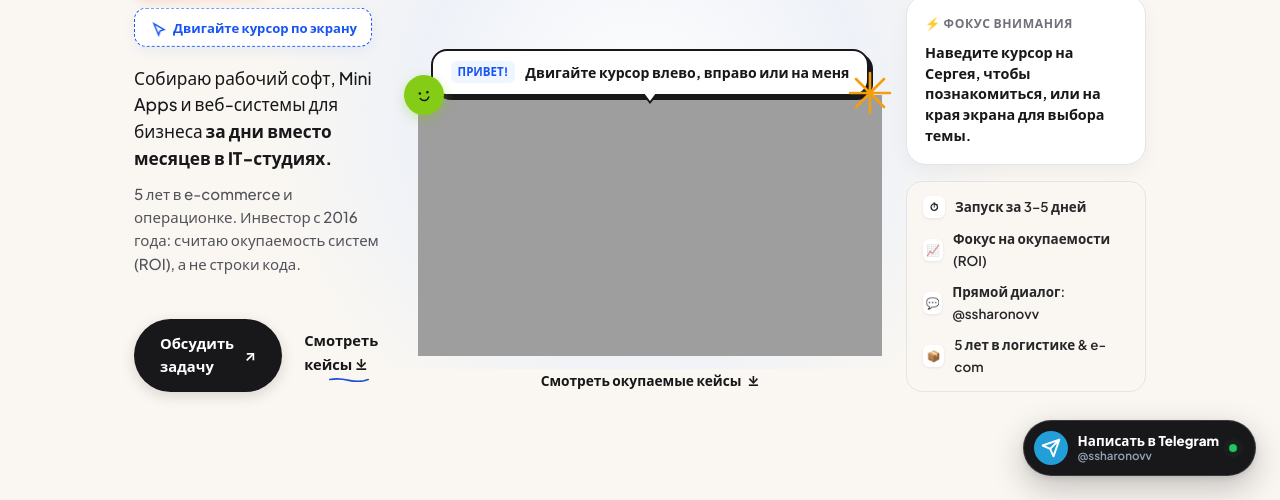
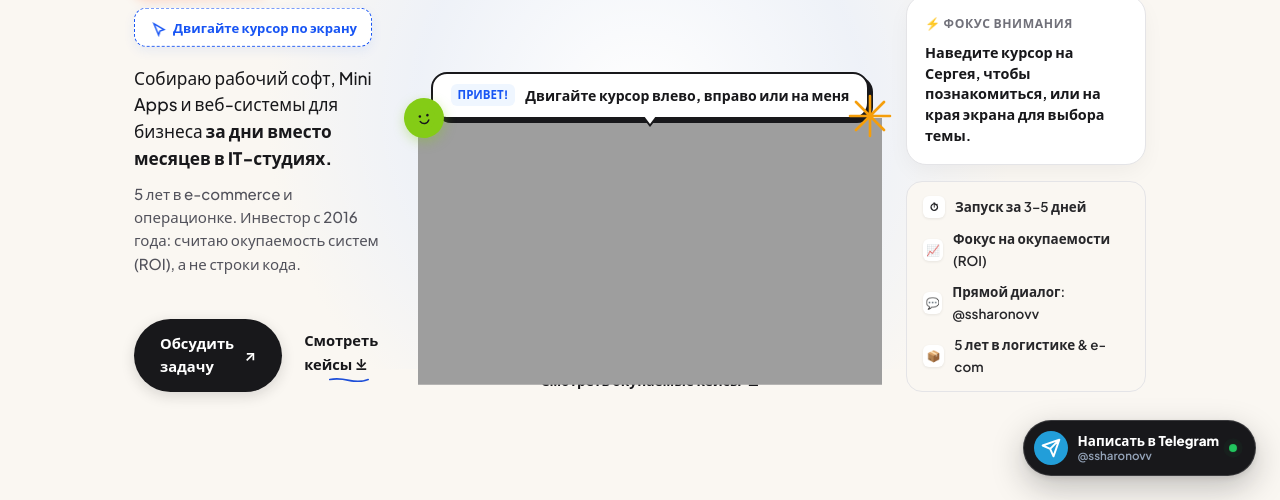
Before and after one commit to GreMZaa/portfolio, a website built with Vite: page index.html in a window 1280 px wide. Shown: the part 300-800 px from the top of the page. Built offline with nearby package versions, Linux system fonts and the light colour scheme; a web font is replaced by a local one.

Commit message:
fix(hero): clip table bottom 8%, make canvas 620px wide, align character to bottom of hero section

```diff
--- a/styles/main.css
+++ b/styles/main.css
@@ -897,11 +897,14 @@ button {
 .sri-canvas-stage {
   position: relative;
   width: 100%;
-  max-width: 580px;
-  aspect-ratio: 16 / 9;
+  max-width: 620px;
+  aspect-ratio: 16 / 10;
   background: transparent;
   cursor: crosshair;
-  overflow: visible;
+  overflow: hidden;
+  /* Clip the very bottom edge (table surface) */
+  clip-path: inset(0 0 8% 0);
+  margin-bottom: -52px; /* Pull up to compensate for clip */
 }
 
 #hero-character-canvas {
```
